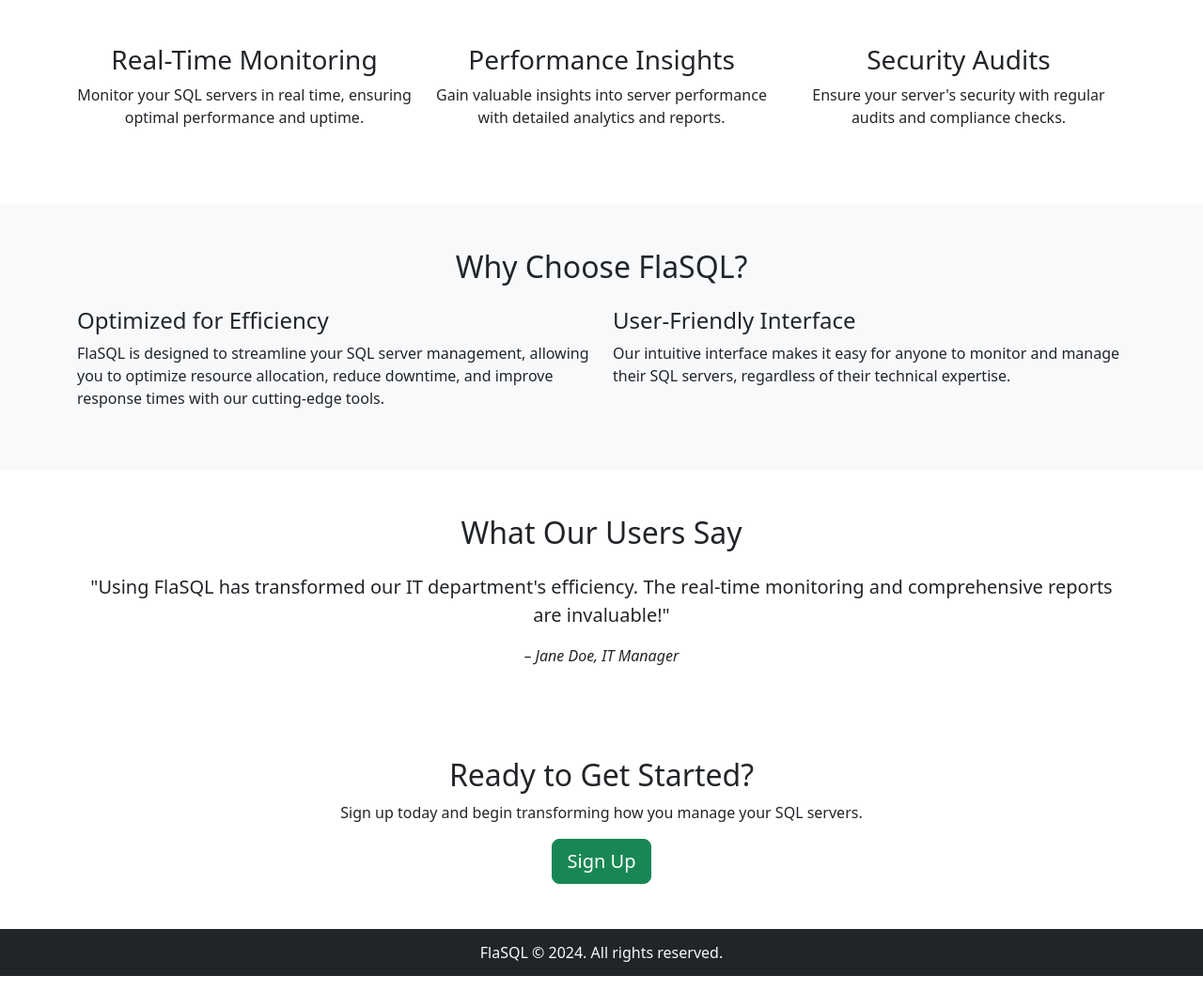
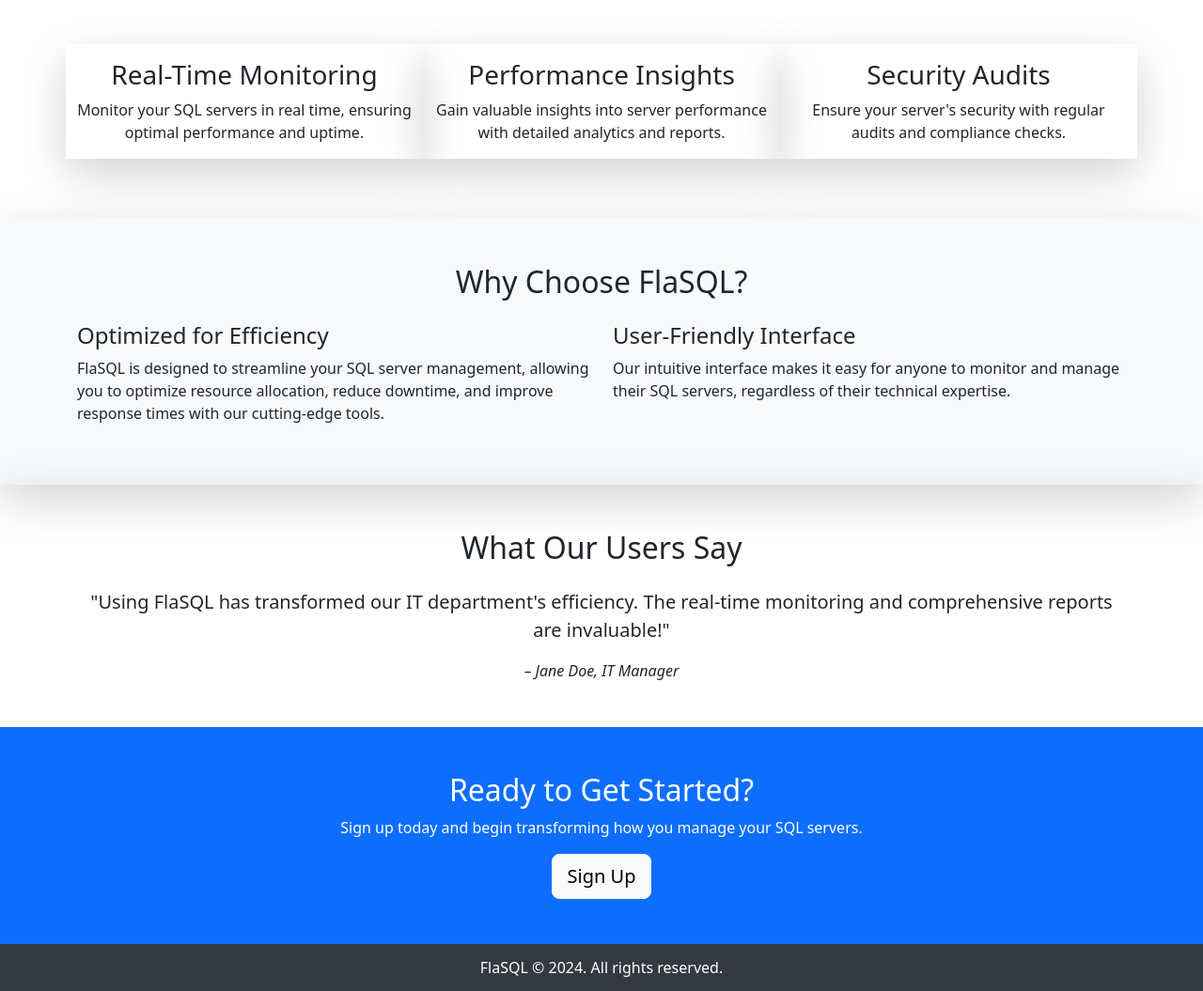
Before and after one commit to NoManNayeem/FlaSQL, a Flask app: page / in a window 1280 px wide. Shown: the part 430-1485 px from the top of the page at 94% size. Run offline with Flask 3, Linux system fonts and the light colour scheme.

Commit message:
Updated Public UI

```diff
--- a/app/templates/public/base.html
+++ b/app/templates/public/base.html
@@ -6,34 +6,57 @@
     <title>{% block title %}FlaSQL{% endblock %}</title>
     <link href="https://cdn.jsdelivr.net/npm/bootstrap@5.3.0/dist/css/bootstrap.min.css" rel="stylesheet">
     <style>
+        :root {
+            --main-bg-color: #343a40; /* Dark gray background */
+            --link-hover-color: #66afe9; /* Light blue for hover states */
+        }
+
         body, html {
-            height: 100%; /* Ensures the minimum height of the html and body is 100% of the viewport */
+            height: 100%;
             margin: 0;
             padding: 0;
         }
+
         #wrapper {
-            min-height: 100%;
             display: flex;
             flex-direction: column;
+            min-height: 100%;
         }
+
         #content-wrap {
-            flex: 1; /* Allows the content area to expand and fill available space excluding footer */
-            padding-top: 60px; /* To avoid overlap with the fixed navbar */
+            flex: 1;
+            padding-top: 60px; /* Space for fixed navbar */
         }
+
         footer {
-            height: 50px; /* Fixed height for footer */
-            line-height: 50px; /* Vertically center the text inside the footer */
+            height: 50px;
+            line-height: 50px; /* Center align the footer text */
+            background-color: var(--main-bg-color);
+            color: white;
         }
+
         .hero-section {
             padding: 100px 0;
-            background: linear-gradient(rgba(0, 0, 0, 0.5), rgba(0, 0, 0, 0.5)), url('https://cdn.pixabay.com/photo/2014/09/20/13/52/board-453758_1280.jpg');
+            background: linear-gradient(rgba(0, 0, 0, 0.6), rgba(0, 0, 0, 0.6)), url('https://cdn.pixabay.com/photo/2014/09/20/13/52/board-453758_1280.jpg');
             background-size: cover;
             background-position: center;
             color: white;
+            text-shadow: 1px 1px 2px black; /* Enhancing text readability */
         }
+
         .feature-icon {
             font-size: 50px;
             color: #007bff;
+        }
+
+        .navbar-dark .navbar-nav .nav-link {
+            color: rgba(255, 255, 255, 0.9);
+        }
+
+        .navbar-dark .navbar-nav .nav-link:hover,
+        .navbar-dark .navbar-nav .nav-link:focus {
+            color: var(--link-hover-color);
+            background-color: transparent;
         }
     </style>
 </head>
@@ -47,9 +70,6 @@
                 </button>
                 <div class="collapse navbar-collapse" id="navbarNav">
                     <ul class="navbar-nav ms-auto">
-                        <!-- <li class="nav-item">
-                            <a class="nav-link active" aria-current="page" href="{{ url_for('main.index') }}">Home</a>
-                        </li> -->
                         <li class="nav-item">
                             <a class="nav-link" href="{{ url_for('main.about') }}">About</a>
                         </li>
@@ -70,7 +90,7 @@
             {% endblock %}
         </div>
 
-        <footer class="bg-dark text-light text-center">
+        <footer class="text-center">
             <div class="container">
                 <p>FlaSQL © 2024. All rights reserved.</p>
             </div>
--- a/app/templates/public/landing.html
+++ b/app/templates/public/landing.html
@@ -13,22 +13,22 @@
 
 <section class="container py-5">
     <div class="row text-center">
-        <div class="col-md-4 mb-3">
-            <div class="feature-icon">
+        <div class="col-md-4 mb-3 shadow-lg">
+            <div class="feature-icon text-primary mb-3">
                 <i class="bi bi-speedometer2"></i>
             </div>
             <h3>Real-Time Monitoring</h3>
             <p>Monitor your SQL servers in real time, ensuring optimal performance and uptime.</p>
         </div>
-        <div class="col-md-4 mb-3">
-            <div class="feature-icon">
+        <div class="col-md-4 mb-3 shadow-lg">
+            <div class="feature-icon text-success mb-3">
                 <i class="bi bi-graph-up"></i>
             </div>
             <h3>Performance Insights</h3>
             <p>Gain valuable insights into server performance with detailed analytics and reports.</p>
         </div>
-        <div class="col-md-4 mb-3">
-            <div class="feature-icon">
+        <div class="col-md-4 mb-3 shadow-lg">
+            <div class="feature-icon text-danger mb-3">
                 <i class="bi bi-shield-check"></i>
             </div>
             <h3>Security Audits</h3>
@@ -37,7 +37,7 @@
     </div>
 </section>
 
-<section class="bg-light py-5">
+<section class="bg-light py-5 shadow-lg">
     <div class="container">
         <h2 class="text-center mb-4">Why Choose FlaSQL?</h2>
         <div class="row">
@@ -53,7 +53,7 @@
     </div>
 </section>
 
-<section class="text-center py-5">
+<section class="text-center py-5 shadow-lg">
     <div class="container">
         <h2 class="mb-4">What Our Users Say</h2>
         <div id="testimonialCarousel" class="carousel slide" data-bs-ride="carousel">
@@ -73,17 +73,17 @@
             </button>
             <button class="carousel-control-next" type="button" data-bs-target="#testimonialCarousel" data-bs-slide="next">
                 <span class="carousel-control-next-icon" aria-hidden="true"></span>
-                <span class="visually-hidden">Next</span>
+                <span the "visually-hidden">Next</span>
             </button>
         </div>
     </div>
 </section>
 
-<section class="text-center py-5">
+<section class="text-center py-5 bg-primary text-white">
     <div class="container">
         <h2>Ready to Get Started?</h2>
         <p>Sign up today and begin transforming how you manage your SQL servers.</p>
-        <a href="{{ url_for('main.register') }}" class="btn btn-success btn-lg">Sign Up</a>
+        <a href="{{ url_for('main.register') }}" class="btn btn-light btn-lg">Sign Up</a>
     </div>
 </section>
 {% endblock %}
```
Also changed, not shown: app/templates/public/404.html (+4 -4 lines), app/templates/public/about.html (+8 -5 lines), app/templates/public/login.html (+5 -5 lines), app/templates/public/register.html (+6 -6 lines).
